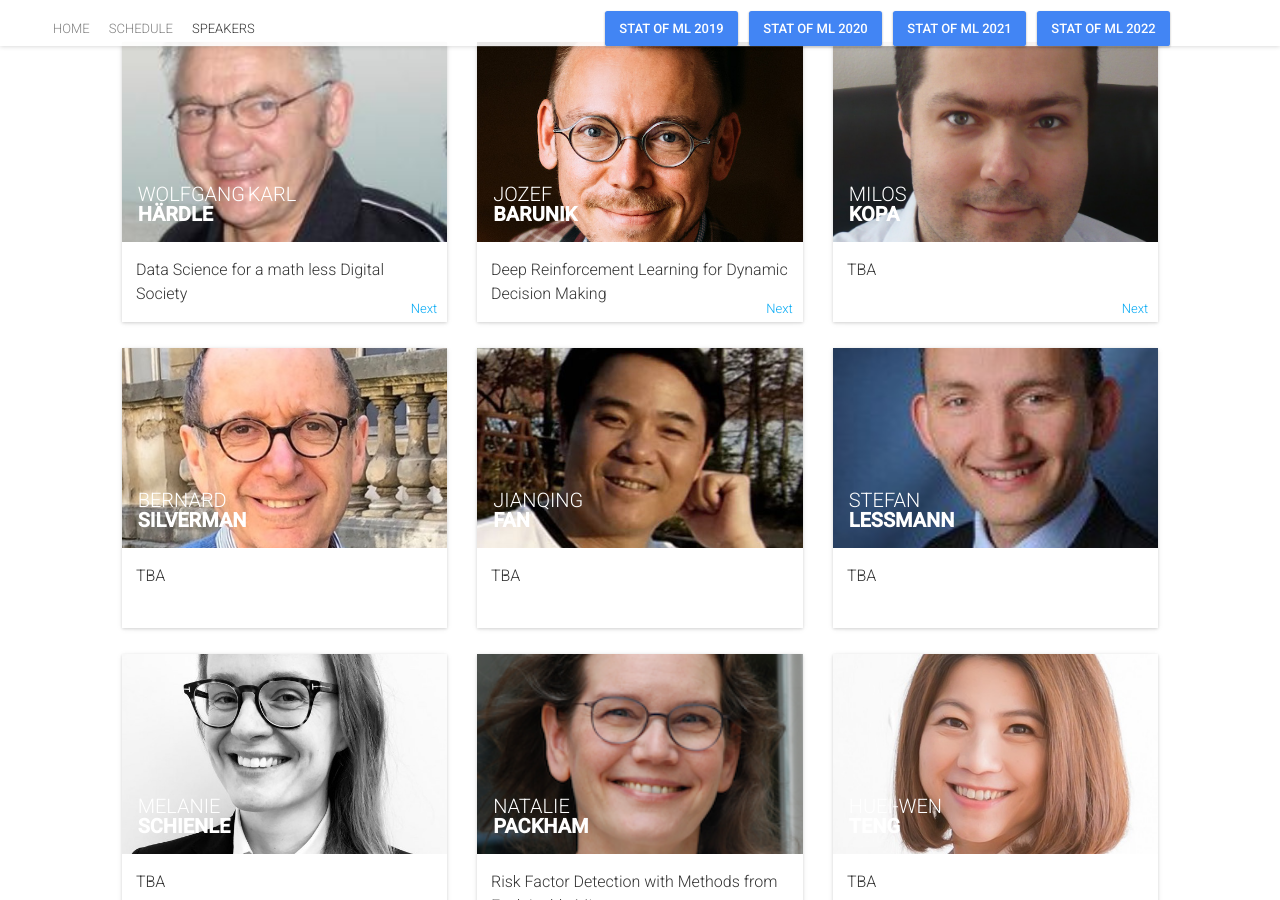
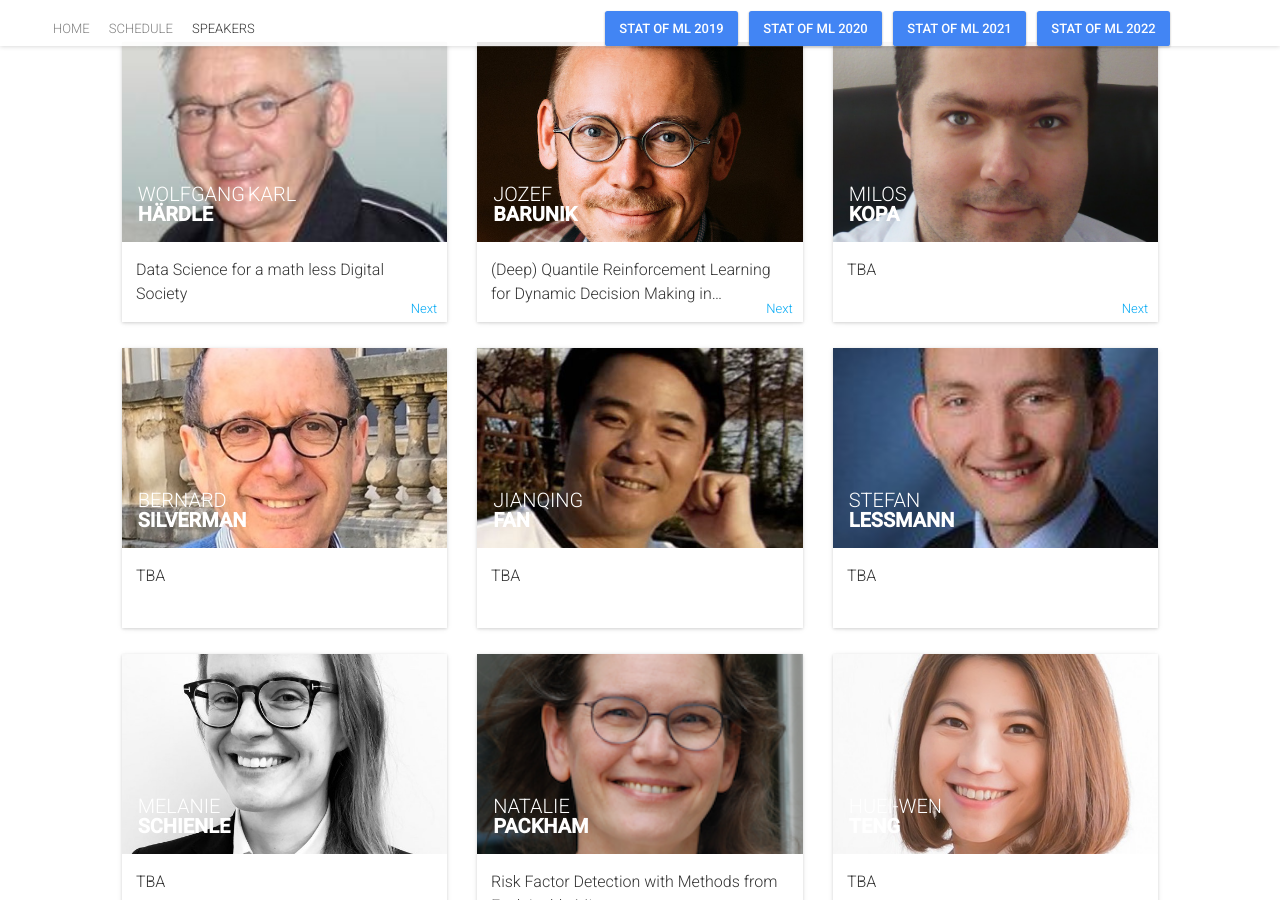
Before and after one commit to barunik/Prague2023, a Jekyll site: the page built from speakers.html, in a window 1280 px wide and 900 px high, scrolled down 415 px. Built offline with Jekyll 4.4.1, drawn with Linux system fonts in a browser that asks for light colours; nearby versions of some CDN libraries; comment, search, counter and statistics services are not loaded.

Commit message:
Update sessions.yml

```diff
--- a/_data/sessions.yml
+++ b/_data/sessions.yml
@@ -10,7 +10,7 @@
 
 -
   id: 002
-  title: "Deep Reinforcement Learning for Dynamic Decision Making"
+  title: "(Deep) Quantile Reinforcement Learning for Dynamic Decision Making in Economics"
   description: "Authors: Jozef Barunik and Lukas Janasek<br/>
   <p>Abstract:  </p>"
   subtype: Presentation
```
